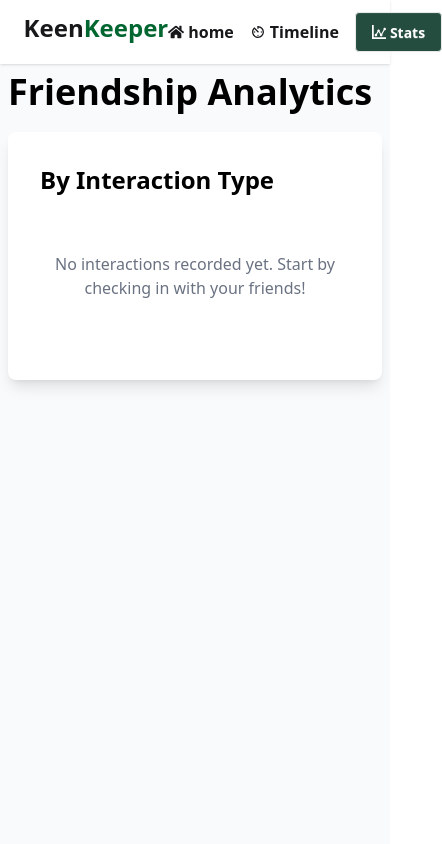
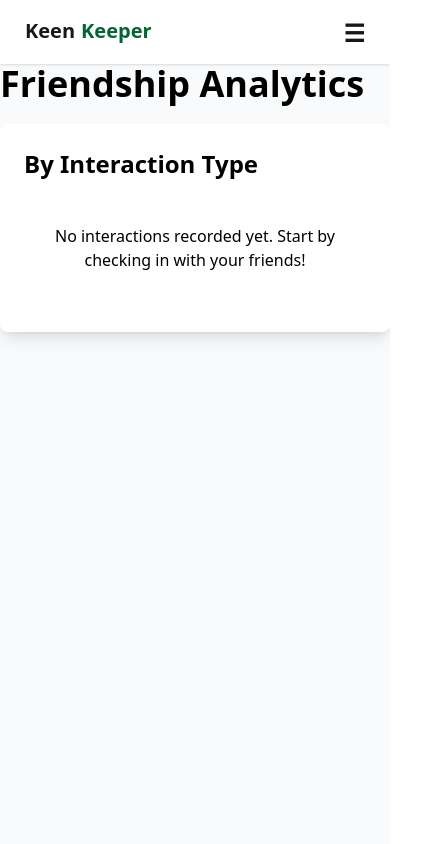
Before and after one commit to babul0000/keen-keeper-a-7, a Next.js app: page /stats in a window 390 px wide. Shown: the top 844 px of the page, 442 px wide, since content can reach past the window. Built offline with nearby package versions, Linux system fonts and the light colour scheme.

Commit message:
responsive navbar and all complete

```diff
--- a/src/app/stats/page.jsx
+++ b/src/app/stats/page.jsx
@@ -32,8 +32,8 @@ export default function StatsPage() {
     const COLORS = ["#0ea5e9", "#22c55e", "#f97316"];
 
     return (
-        <main className="min-h-screen bg-gray-50 text-black py-2">
-            <div className="max-w-5xl mx-auto px-2">
+        <main className="min-h-screen bg-gray-50 text-black ">
+            <div className="max-w-4xl mx-auto ">
 
                 <div className="mb-5">
                     <h1 className="text-4xl font-bold  mb-2">
@@ -42,14 +42,14 @@ export default function StatsPage() {
                 </div>
 
 
-                <div className="bg-white bg-slate-100 rounded-lg shadow-lg p-8">
+                <div className="bg-white bg-slate-100 rounded-lg shadow-lg p-6">
                     <h2 className="text-2xl font-bold text-black  dark:text-white mb-6">
                         By Interaction Type
                     </h2>
 
                     {chartData.length === 0 ? (
-                        <div className="text-center py-8">
-                            <p className="text-gray-500 dark:text-gray-900 mb-4">
+                        <div className="text-center py-5">
+                            <p className="text-black dark:text-gray-900 mb-4">
                                 No interactions recorded yet. Start by checking in with your friends!
                             </p>
                         </div>
@@ -62,14 +62,14 @@ export default function StatsPage() {
                                         innerRadius="80%"
                                         outerRadius="100%"
                                         cornerRadius="50%"
-                                        paddingAngle={5}
+                                        paddingAngle={8}
                                         cx="50%"
                                         cy="50%"
                                         labelLine={false}
                                         label={({ name, value, percent }) =>
                                             `${name}: ${value} (${(percent * 100).toFixed(0)}%)`
                                         }
-                                        // outerRadius={120}
+
                                         fill="#8884d8"
                                         dataKey="value"
                                     >
@@ -83,10 +83,10 @@ export default function StatsPage() {
                                     <Tooltip
                                         formatter={(value) => `${value} interactions`}
                                         contentStyle={{
-                                            backgroundColor: "#1f2937",
+                                            backgroundColor: "#1f2957",
                                             border: "none",
                                             borderRadius: "8px",
-                                            color: "#fff",
+                                            color: "#ffffff",
                                         }}
                                     />
                                     <Legend
@@ -94,7 +94,7 @@ export default function StatsPage() {
                                             paddingTop: "20px",
                                         }}
                                         formatter={(value) => (
-                                            <span className="text-gray-700 dark:text-gray-200">{value}</span>
+                                            <span className="text-black dark:text-gray-800">{value}</span>
                                         )}
                                     />
                                 </PieChart>
--- a/src/components/navbar/Navbar.jsx
+++ b/src/components/navbar/Navbar.jsx
@@ -1,58 +1,87 @@
-import Link from 'next/link';
+import Link from "next/link";
 
-import { FaHome } from 'react-icons/fa';
-import { ImStatsDots } from 'react-icons/im';
-import { MdAvTimer } from 'react-icons/md';
-import MyLink from './MyLink';
+import { FaHome } from "react-icons/fa";
+import { ImStatsDots } from "react-icons/im";
+import { MdAvTimer } from "react-icons/md";
+import MyLink from "./MyLink";
 
 const Navbar = () => {
-
     const navItems = [
         {
             path: "/",
-            text: <span className='flex items-center gap-1'><FaHome />home</span> ,
+            text: (
+                <span className="flex items-center gap-1">
+                    <FaHome />
+                    home
+                </span>
+            ),
         },
         {
             path: "/timeline",
-            text: <span className='flex items-center gap-1'><MdAvTimer />Timeline</span>,
+            text: (
+                <span className="flex items-center gap-1">
+                    <MdAvTimer />
+                    Timeline
+                </span>
+            ),
         },
         {
             path: "/stats",
-            text: <span className='flex items-center gap-1'><ImStatsDots />Stats</span>,
+            text: (
+                <span className="flex items-center gap-1">
+                    <ImStatsDots />
+                    Stats
+                </span>
+            ),
         },
-
     ];
-
-
 
     return (
         <>
+            <div className="navbar  bg-base-100 shadow-sm">
+                <div className=" w-full md:w-11/12 mx-auto">
 
-            <div className='navbar shadow-sm'>
-                <div className="flex justify-between   w-11/12 mx-auto">
 
-                    <div className="">
-                        <Link href="./"><button className='text-2xl font-bold'>Keen<span className='text-green-800'>Keeper</span></button></Link>
-                    </div>
-                    <div className="flex ">
-                        <ul className=" flex gap-4 items-center">
-                            {navItems.map((item, index) => (<MyLink key={index} href={item.path} > {item.text}</MyLink>))}
-
-                        </ul>
+                    <div className="navbar-start">
+                        <Link href="./" className="btn btn-ghost text-xl">
+                            Keen<span className="text-green-800">Keeper</span>
+                        </Link>
                     </div>
 
 
+                    <div className="navbar-end">
+
+
+                        <ul className="hidden lg:flex menu menu-horizontal px-1">
+                            {navItems.map((item, index) => (
+                                <li key={index}>
+                                    <MyLink href={item.path}>{item.text}</MyLink>
+                                </li>
+                            ))}
+                        </ul>
+
+
+                        <div className="dropdown dropdown-end">
+                            <div tabIndex={0} role="button" className="btn btn-ghost lg:hidden text-2xl">
+                                ☰
+                            </div>
+
+                            <ul
+                                tabIndex={0}
+                                className="menu menu-sm dropdown-content bg-base-100 rounded-box z-10 mt-3 w-52 p-2 shadow"
+                            >
+                                {navItems.map((item, index) => (
+                                    <li key={index}>
+                                        <MyLink href={item.path}>{item.text}</MyLink>
+                                    </li>
+                                ))}
+                            </ul>
+                        </div>
+
+                    </div>
                 </div>
             </div>
-
-
-
         </>
-
-
-
-
-
     );
 };
 
```
